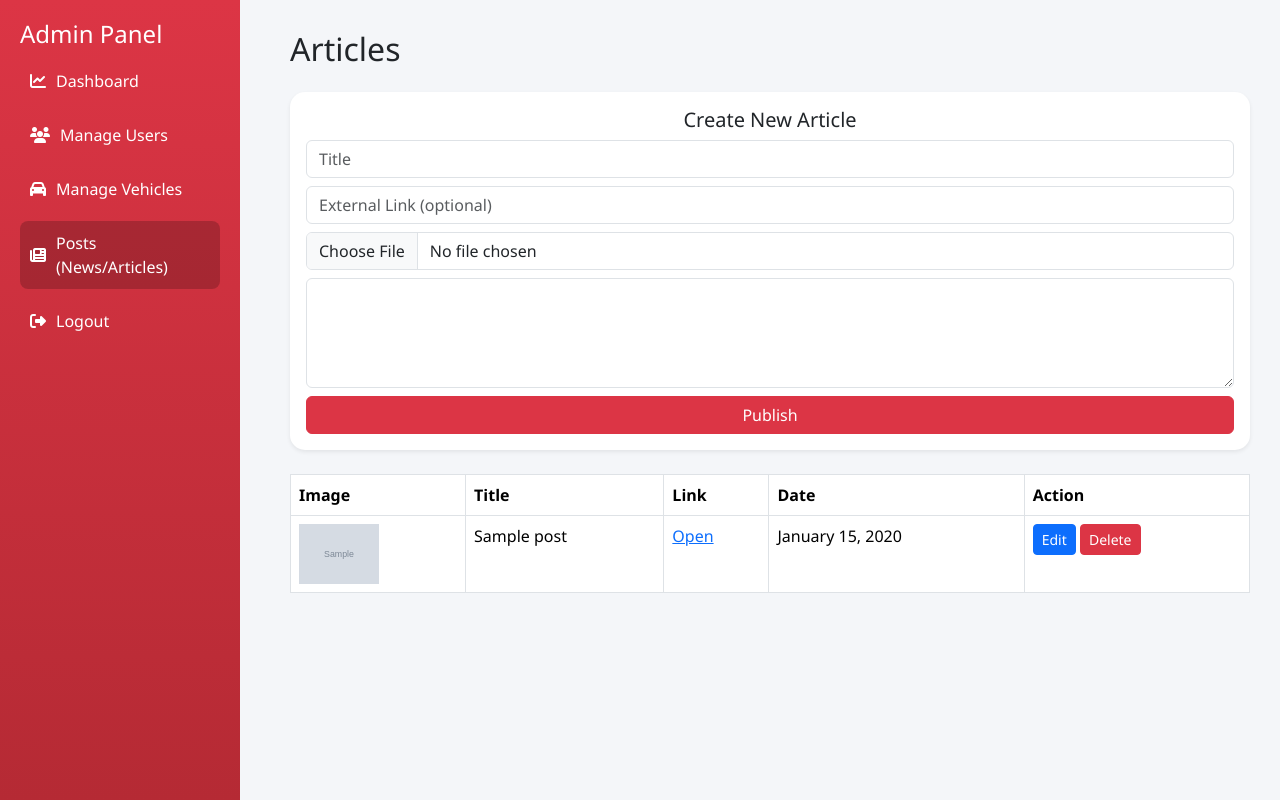
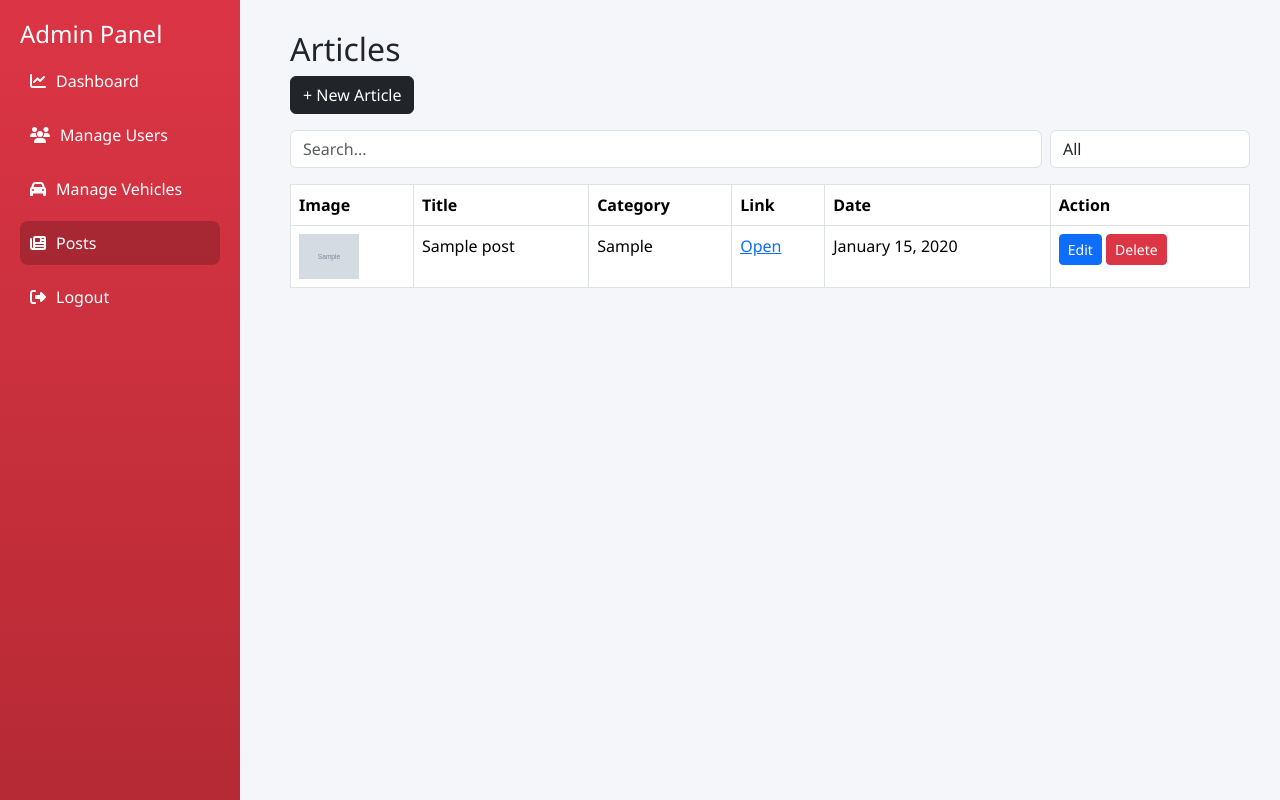
Before and after one commit to ShnMndz/CTMOTORS-ENHANCED-WEB, a PHP site: page /admin/admin_posts.php in a window 1280 px wide. Run offline with PHP 8.4, Linux system fonts and the light colour scheme; the visitor is signed in with stand-in values (Sample User, id 1); tables that the repository leaves empty or names only in its code hold one stand-in row (values such as "Sample post"); grey boxes marked "Sample" are stand-in pictures.

Commit message:
posts category

```diff
--- a/web/admin/admin_posts.php
+++ b/web/admin/admin_posts.php
@@ -7,20 +7,16 @@ if (!isset($_SESSION['user']) || $_SESSION['role'] !== 'admin') {
     exit();
 }
 
-// image folder
 $imgPath = "../img/";
 
-/* =========================
-   DELETE POST
-========================= */
+/* DELETE */
 if (isset($_GET['delete'])) {
     $id = intval($_GET['delete']);
 
     $stmt = $conn->prepare("SELECT image FROM posts WHERE id=?");
     $stmt->bind_param("i", $id);
     $stmt->execute();
-    $res = $stmt->get_result();
-    $row = $res->fetch_assoc();
+    $row = $stmt->get_result()->fetch_assoc();
 
     if (!empty($row['image']) && file_exists($imgPath . $row['image'])) {
         unlink($imgPath . $row['image']);
@@ -34,80 +30,58 @@ if (isset($_GET['delete'])) {
     exit();
 }
 
-/* =========================
-   EDIT FETCH
-========================= */
+/* EDIT FETCH */
 $editData = null;
-
 if (isset($_GET['edit'])) {
     $id = intval($_GET['edit']);
-
     $stmt = $conn->prepare("SELECT * FROM posts WHERE id=?");
     $stmt->bind_param("i", $id);
     $stmt->execute();
     $editData = $stmt->get_result()->fetch_assoc();
 }
 
-/* =========================
-   INSERT / UPDATE
-========================= */
+/* INSERT / UPDATE */
 if ($_SERVER["REQUEST_METHOD"] == "POST") {
 
     $id = $_POST['id'] ?? null;
     $title = htmlspecialchars(trim($_POST['title']));
     $content = htmlspecialchars(trim($_POST['content']));
     $link = htmlspecialchars(trim($_POST['link']));
+    $category = $_POST['category'];
     $image = $_POST['old_image'] ?? "";
 
-    /* IMAGE UPLOAD */
     if (!empty($_FILES['image']['name'])) {
-
-        $allowedTypes = ['image/jpeg', 'image/png', 'image/jpg'];
-        $fileType = $_FILES['image']['type'];
-
-        if (in_array($fileType, $allowedTypes)) {
-
         $newImage = time() . "_" . basename($_FILES['image']['name']);
         $target = $imgPath . $newImage;
 
         if (move_uploaded_file($_FILES['image']['tmp_name'], $target)) {
-
-                // delete old image
             if (!empty($image) && file_exists($imgPath . $image)) {
                 unlink($imgPath . $image);
             }
-
             $image = $newImage;
-            }
         }
     }
 
     if (!empty($id)) {
         $stmt = $conn->prepare("
             UPDATE posts
-            SET title=?, content=?, image=?, link=?
+            SET title=?, content=?, image=?, link=?, category=?
             WHERE id=?
         ");
-        $stmt->bind_param("ssssi", $title, $content, $image, $link, $id);
-
+        $stmt->bind_param("sssssi", $title, $content, $image, $link, $category, $id);
     } else {
         $stmt = $conn->prepare("
-            INSERT INTO posts (title, content, image, link, created_at)
-            VALUES (?, ?, ?, ?, NOW())
+            INSERT INTO posts (title, content, image, link, category, created_at)
+            VALUES (?, ?, ?, ?, ?, NOW())
         ");
-        $stmt->bind_param("ssss", $title, $content, $image, $link);
+        $stmt->bind_param("sssss", $title, $content, $image, $link, $category);
     }
 
-    if ($stmt->execute()) {
-        echo "<script>alert('Saved successfully!'); window.location='admin_posts.php';</script>";
-    } else {
-        echo "<script>alert('Error saving post');</script>";
-    }
+    echo $stmt->execute()
+        ? "<script>alert('Saved!'); window.location='admin_posts.php';</script>"
+        : "<script>alert('Error');</script>";
 }
 
-/* =========================
-   FETCH POSTS
-========================= */
 $result = $conn->query("SELECT * FROM posts ORDER BY id DESC");
 ?>
 
@@ -125,25 +99,50 @@ $result = $conn->query("SELECT * FROM posts ORDER BY id DESC");
 
 <body>
 
-<!-- SIDEBAR -->
 <div class="sidebar">
     <h4>Admin Panel</h4>
 
-    <a href="admin_dashboard.php"><i class="fas fa-chart-line"></i> Dashboard</a>
-    <a href="admin_users.php"><i class="fas fa-users"></i>Manage Users</a>
-    <a href="admin_vehicles.php"><i class="fas fa-car"></i>Manage Vehicles</a>
-    <a href="admin_posts.php" class="active"><i class="fas fa-newspaper"></i>Posts (News/Articles)</a>
-    <a href="../logout.php"><i class="fas fa-sign-out-alt"></i> Logout</a>
+    <a href="admin_dashboard.php">
+        <i class="fas fa-chart-line"></i> Dashboard
+    </a>
+
+    <a href="admin_users.php">
+        <i class="fas fa-users"></i> Manage Users
+    </a>
+
+    <a href="admin_vehicles.php">
+        <i class="fas fa-car"></i> Manage Vehicles
+    </a>
+
+    <a href="admin_posts.php" class="active">
+        <i class="fas fa-newspaper"></i> Posts
+    </a>
+
+    <a href="../logout.php">
+        <i class="fas fa-sign-out-alt"></i> Logout
+    </a>
 </div>
 
-<!-- CONTENT -->
 <div class="content">
 
-<h2 class="mb-4">Articles</h2>
+<h2>Articles</h2>
 
-<!-- FORM -->
-<div class="card p-3 mb-4 shadow-sm">
-<h5><?= $editData ? "Edit Article" : "Create New Article" ?></h5>
+<!-- ✅ BUTTON -->
+<button class="btn btn-dark mb-3" onclick="toggleForm()">+ New Article</button>
+
+<!-- ✅ SEARCH + FILTER -->
+<div class="d-flex gap-2 mb-3">
+    <input type="text" id="searchInput" class="form-control" placeholder="Search...">
+    <select id="categoryFilter" class="form-control" style="max-width:200px;">
+        <option value="">All</option>
+        <option value="Car News">Car News</option>
+        <option value="Tips and Guides">Tips and Guides</option>
+        <option value="Announcement">Announcement</option>
+    </select>
+</div>
+
+<!-- ✅ FORM (HIDDEN) -->
+<div id="articleForm" style="<?= $editData ? 'display:block;' : 'display:none;' ?>" class="card p-3 mb-4">
 
 <form method="POST" enctype="multipart/form-data">
 
@@ -153,31 +152,35 @@ $result = $conn->query("SELECT * FROM posts ORDER BY id DESC");
 <?php endif; ?>
 
 <input type="text" name="title" class="form-control mb-2"
-       value="<?= htmlspecialchars($editData['title'] ?? '') ?>"
-       placeholder="Title" required>
+value="<?= htmlspecialchars($editData['title'] ?? '') ?>" placeholder="Title" required>
 
 <input type="url" name="link" class="form-control mb-2"
-       value="<?= htmlspecialchars($editData['link'] ?? '') ?>"
-       placeholder="External Link (optional)">
+value="<?= htmlspecialchars($editData['link'] ?? '') ?>" placeholder="Link">
+
+<select name="category" class="form-control mb-2" required>
+<option value="">Category</option>
+<option value="Car News">Car News</option>
+<option value="Tips and Guides">Tips and Guides</option>
+<option value="Announcement">Announcement</option>
+</select>
 
 <input type="file" name="image" class="form-control mb-2">
 
 <textarea name="content" class="form-control mb-2" rows="4" required><?= htmlspecialchars($editData['content'] ?? '') ?></textarea>
 
-<button class="btn btn-danger w-100">
-    <?= $editData ? "Update" : "Publish" ?>
-</button>
+<button class="btn btn-danger w-100"><?= $editData ? "Update" : "Publish" ?></button>
 
 </form>
 </div>
 
-<!-- TABLE -->
-<table class="table table-hover table-bordered">
+<!-- ✅ TABLE -->
+<table class="table table-bordered">
 
 <thead>
 <tr>
 <th>Image</th>
 <th>Title</th>
+<th>Category</th>
 <th>Link</th>
 <th>Date</th>
 <th>Action</th>
@@ -187,36 +190,28 @@ $result = $conn->query("SELECT * FROM posts ORDER BY id DESC");
 <tbody>
 
 <?php while($row = $result->fetch_assoc()): ?>
-<tr>
+<tr class="article-row"
+    data-title="<?= strtolower($row['title']); ?>"
+    data-category="<?= $row['category']; ?>">
 
 <td>
-<?php if (!empty($row['image'])): ?>
-    <img src="<?= $imgPath . $row['image']; ?>" width="80">
-<?php else: ?>
-    No image
+<?php if ($row['image']): ?>
+<img src="<?= $imgPath . $row['image']; ?>" width="60">
 <?php endif; ?>
 </td>
 
 <td><?= htmlspecialchars($row['title']); ?></td>
+<td><?= htmlspecialchars($row['category']); ?></td>
 
 <td>
-<?php if (!empty($row['link'])): ?>
-    <a href="<?= htmlspecialchars($row['link']); ?>" target="_blank">Open</a>
-<?php else: ?>
-    N/A
-<?php endif; ?>
+<?= $row['link'] ? "<a href='{$row['link']}' target='_blank'>Open</a>" : "N/A"; ?>
 </td>
 
-<td>
-<?= !empty($row['created_at'])
-    ? date("F d, Y", strtotime($row['created_at']))
-    : 'No date'; ?>
-</td>
+<td><?= date("F d, Y", strtotime($row['created_at'])); ?></td>
 
 <td>
 <a href="?edit=<?= $row['id'] ?>" class="btn btn-sm btn-primary">Edit</a>
-    <a href="?delete=<?= $row['id'] ?>" class="btn btn-sm btn-danger"
-       onclick="return confirm('Delete this article?')">Delete</a>
+<a href="?delete=<?= $row['id'] ?>" class="btn btn-sm btn-danger">Delete</a>
 </td>
 
 </tr>
@@ -227,5 +222,35 @@ $result = $conn->query("SELECT * FROM posts ORDER BY id DESC");
 
 </div>
 
+<!-- ✅ SCRIPTS -->
+<script>
+function toggleForm() {
+    let form = document.getElementById("articleForm");
+    form.style.display = (form.style.display === "none") ? "block" : "none";
+}
+
+const searchInput = document.getElementById("searchInput");
+const categoryFilter = document.getElementById("categoryFilter");
+const rows = document.querySelectorAll(".article-row");
+
+function filterTable() {
+    let search = searchInput.value.toLowerCase();
+    let category = categoryFilter.value;
+
+    rows.forEach(row => {
+        let title = row.dataset.title;
+        let rowCategory = row.dataset.category;
+
+        let matchSearch = title.includes(search);
+        let matchCategory = category === "" || rowCategory === category;
+
+        row.style.display = (matchSearch && matchCategory) ? "" : "none";
+    });
+}
+
+searchInput.addEventListener("keyup", filterTable);
+categoryFilter.addEventListener("change", filterTable);
+</script>
+
 </body>
 </html>
```
Also changed, not shown: web/img/1776411067_blog2.png (added). Lines whose indentation alone changed are shown as unchanged.
